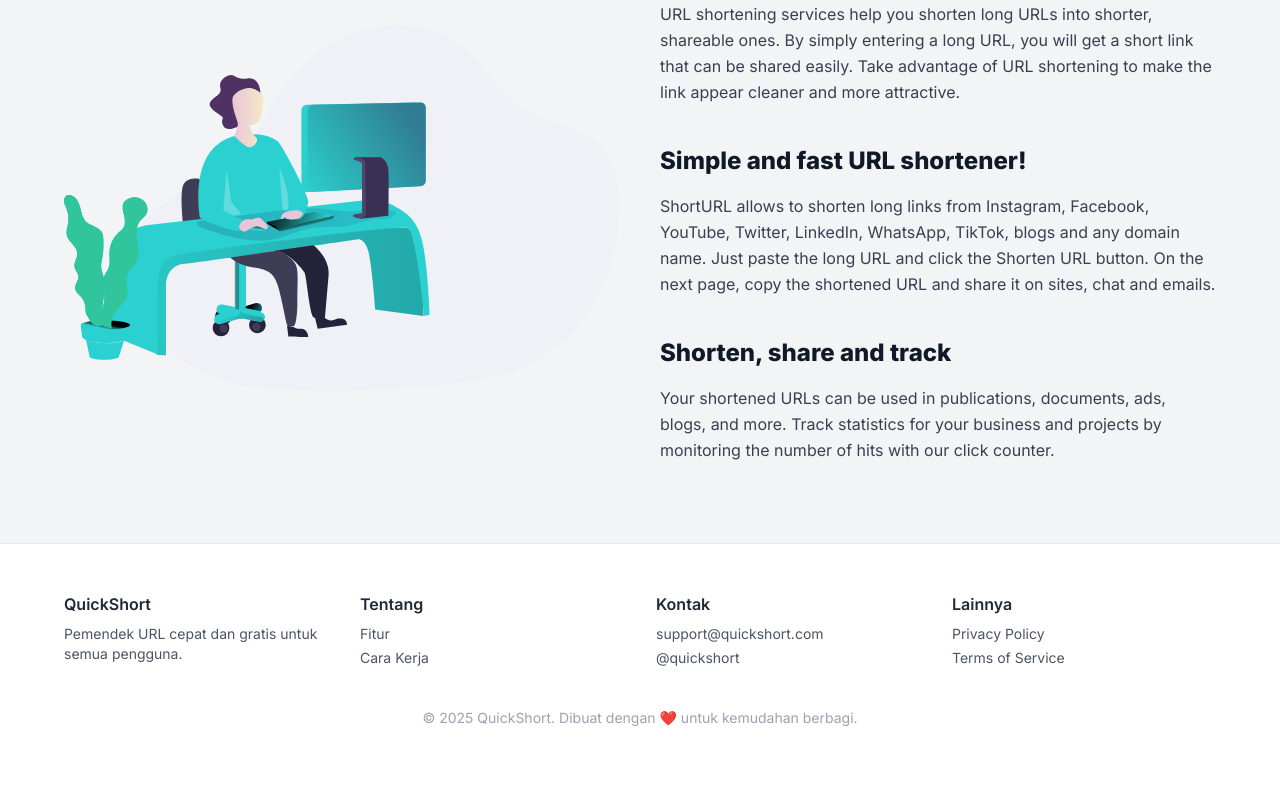
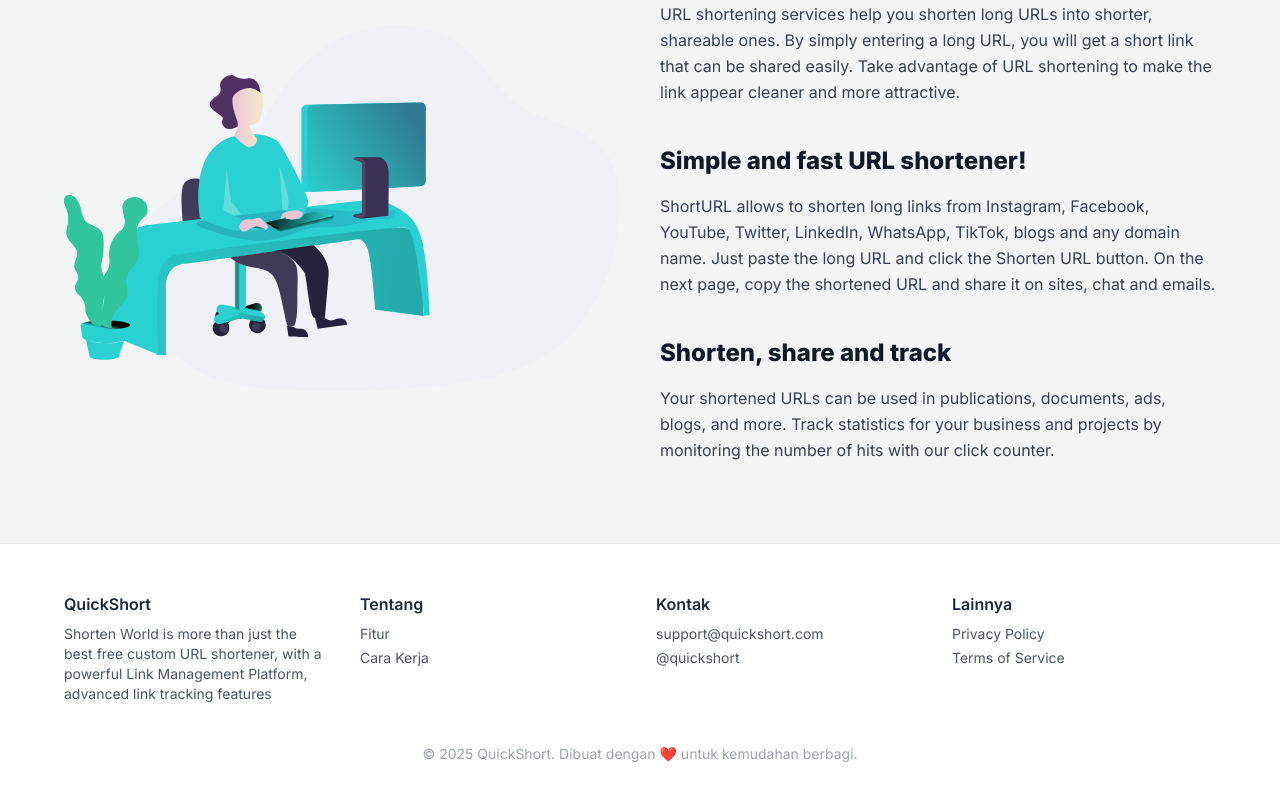
Before and after one commit to hyein89/my-url-landing, a Next.js app: page / in a window 1280 px wide. Shown: the part 1204-2004 px from the top of the page. Before the commit the page ends 1980 px from the top, so only its background shows below. Built offline with nearby package versions, Linux system fonts and the light colour scheme.

Commit message:
Update page.tsx

```diff
--- a/app/page.tsx
+++ b/app/page.tsx
@@ -168,7 +168,7 @@ export default function Home() {
         <div className="max-w-6xl mx-auto grid grid-cols-1 sm:grid-cols-2 md:grid-cols-4 gap-8">
           <div>
             <h4 className="text-base font-semibold text-gray-800 dark:text-gray-200 mb-2">QuickShort</h4>
-            <p>Pemendek URL cepat dan gratis untuk semua pengguna.</p>
+            <p>Shorten World is more than just the best free custom URL shortener, with a powerful Link Management Platform, advanced link tracking features</p>
           </div>
           <div>
             <h4 className="text-base font-semibold text-gray-800 dark:text-gray-200 mb-2">Tentang</h4>
```
